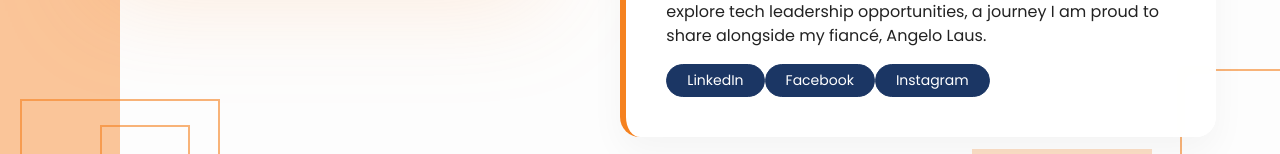
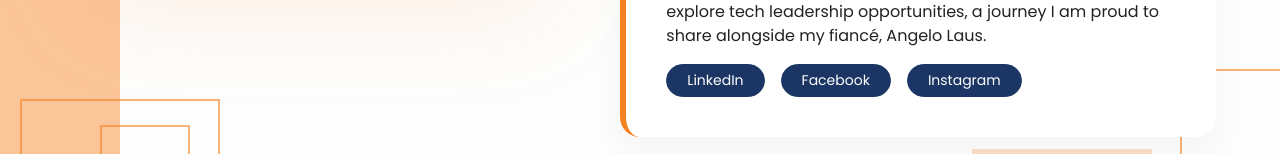
Before and after one commit to Charlzue/MyPortfolio, a React (Vite) app in the folder MyWebsite/: page / in a window 1280 px wide. Shown: the part 521-675 px from the top of the page. Built offline with nearby package versions, Linux system fonts and the light colour scheme; no server answers; the database is empty.

Commit message:
Adjusted the spacing between social media account pills

```diff
--- a/MyWebsite/src/components/Header.jsx
+++ b/MyWebsite/src/components/Header.jsx
@@ -42,7 +42,7 @@ export default function Header() {
                     <p className="description">
                         I am eager to connect with like-minded professionals to explore tech leadership opportunities, a journey I am proud to share alongside my fiancé, Angelo Laus.
                     </p>
-                    <div className="toph-socials">
+                    <div className="toph-socials d-flex flex-wrap gap-3">
                         <a href="https://www.linkedin.com/in/charlchristopher/" target="_blank" rel="noreferrer" className="btn btn-dark btn-sm">LinkedIn</a>
                         <a href="https://www.facebook.com/profile.php?id=61564078963901" target="_blank" rel="noreferrer" className="btn btn-dark btn-sm">Facebook</a>
                         <a href="https://www.instagram.com/charl_christopher/" target="_blank" rel="noreferrer" className="btn btn-dark btn-sm">Instagram</a>
```
